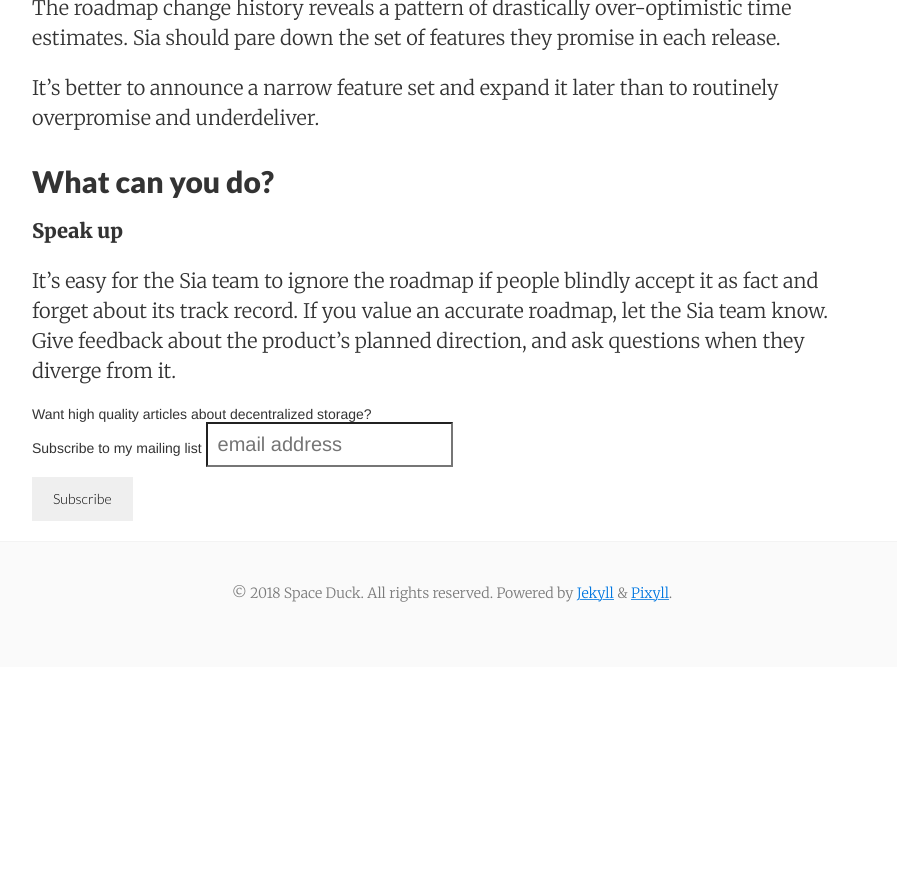
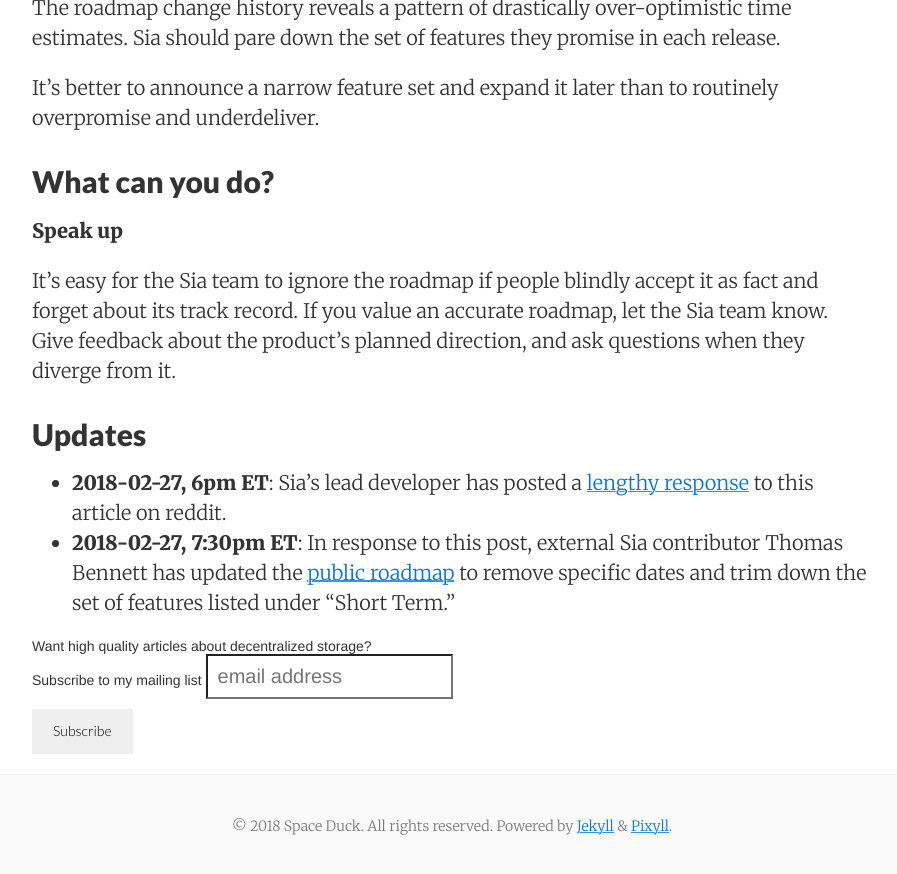
Before and after one commit to mtlynch/spaceduck, a Jekyll site: the page built from _posts/2018-02-27-dont-trust-the-roadmap.md, in a window 1280 px wide and 900 px high, scrolled down 4927 px. Shown: the top 874 px of the window, without its empty margins (188-1085 px from the left). Built offline with Jekyll 4.4.1, drawn with Linux system fonts in a browser that asks for light colours; comment, search, counter and statistics services are not loaded; before the commit the page ends 5594 px from its top, so only the background shows below that.

Commit message:
Updating roadmap post with details about changes on Sia side

```diff
--- a/_posts/2018-02-27-dont-trust-the-roadmap.md
+++ b/_posts/2018-02-27-dont-trust-the-roadmap.md
@@ -99,3 +99,8 @@
 **Speak up**
 
 It's easy for the Sia team to ignore the roadmap if people blindly accept it as fact and forget about its track record. If you value an accurate roadmap, let the Sia team know. Give feedback about the product's planned direction, and ask questions when they diverge from it.
+
+## Updates
+
+* **2018-02-27, 6pm ET**: Sia's lead developer has posted a [lengthy response](https://www.reddit.com/r/siacoin/comments/80qcbf/why_you_shouldnt_take_the_sia_roadmap_seriously/duxiuj3/?st=je6lxryn&sh=6149ac36) to this article on reddit.
+* **2018-02-27, 7:30pm ET**: In response to this post, external Sia contributor Thomas Bennett has updated the [public roadmap](https://trello.com/b/Io1dDyuI/sia-public-roadmap) to remove specific dates and trim down the set of features listed under "Short Term."
```
